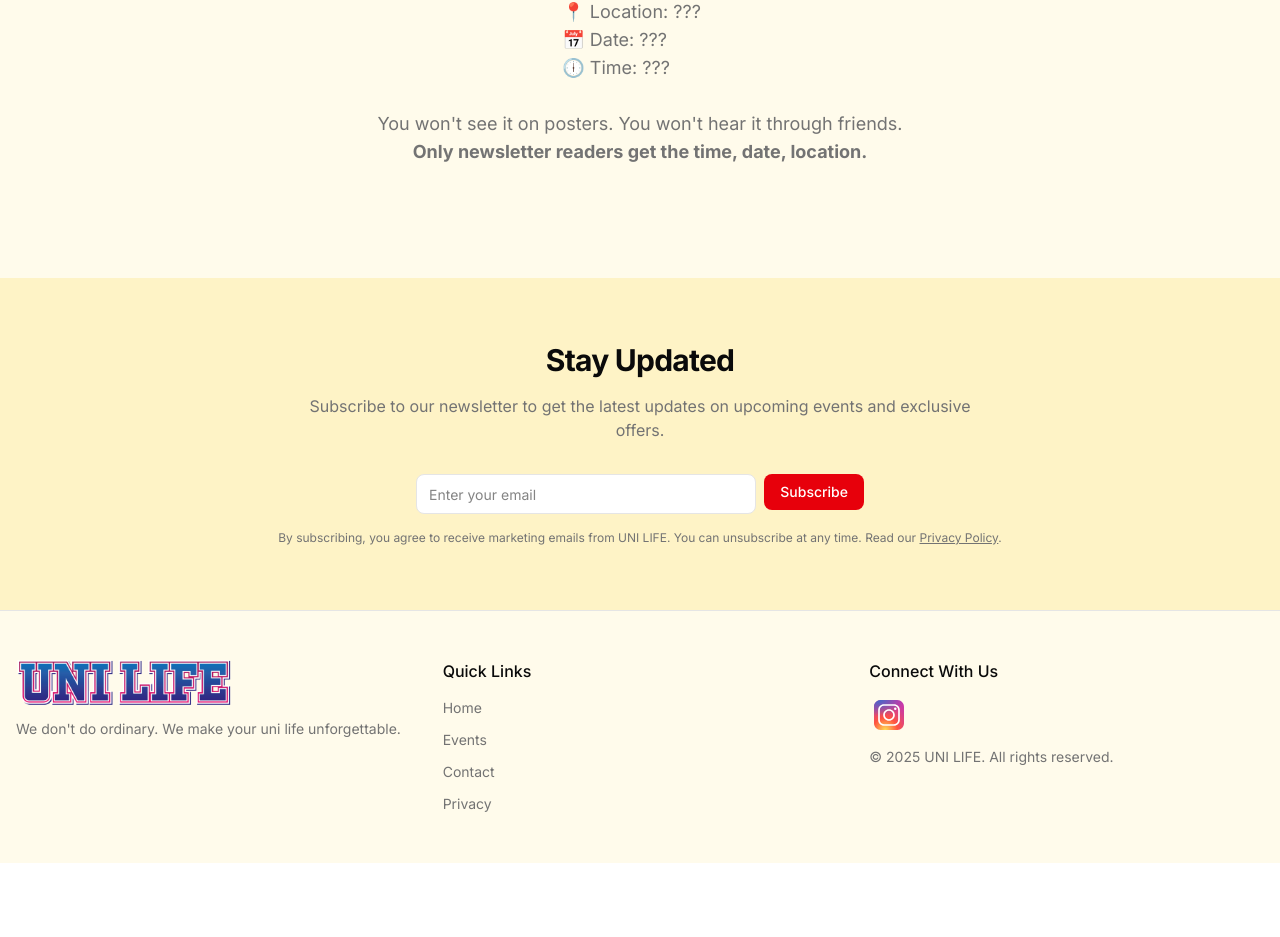
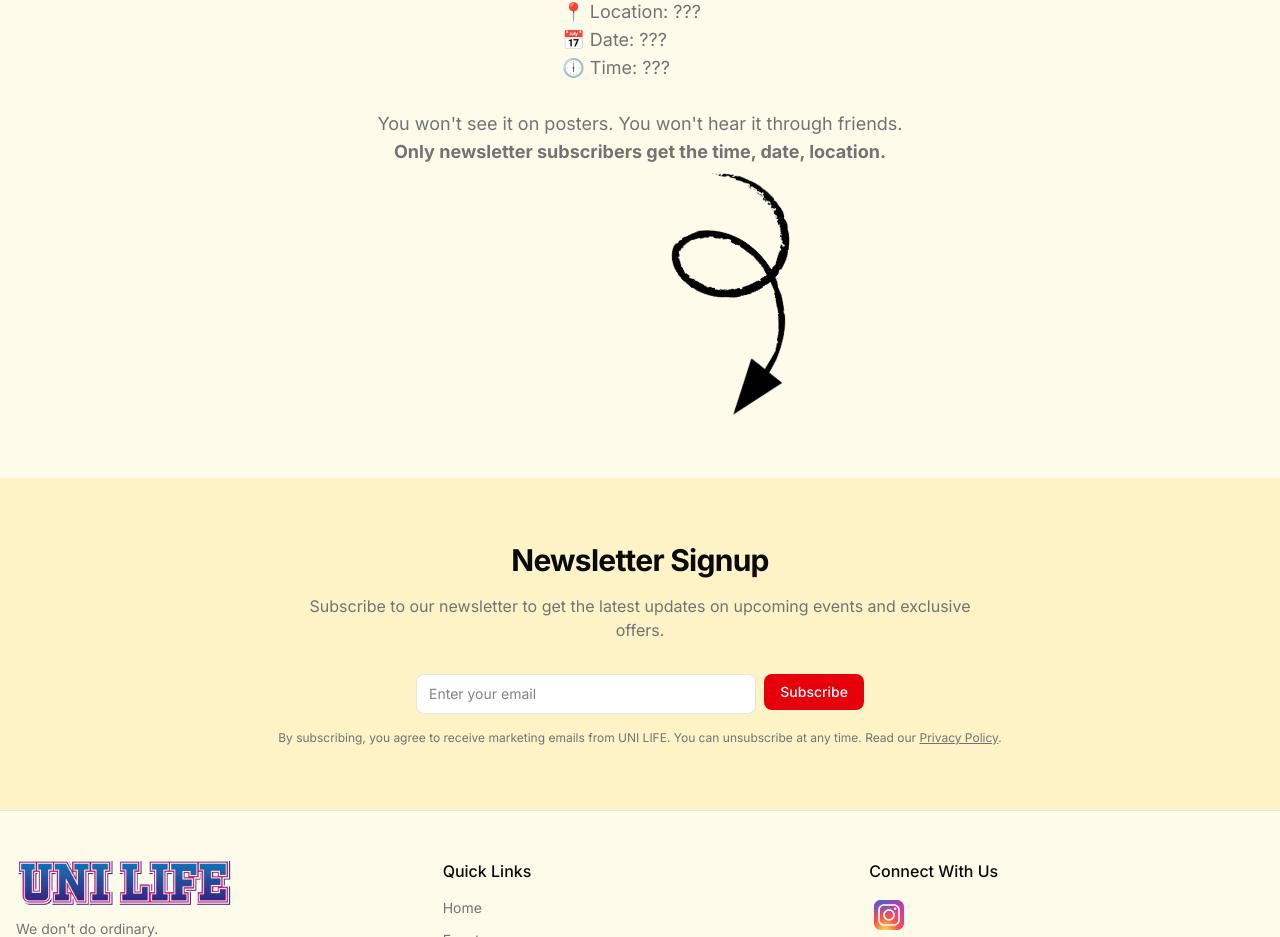
Before and after one commit to strengv1/unilife, a Next.js app: page /events/magicIsland in a window 1280 px wide. Shown: the part 1492-2429 px from the top of the page. Before the commit the page ends 2355 px from the top, so only its background shows below. Built offline with nearby package versions, Linux system fonts and the light colour scheme.

Commit message:
pikkumuutoksii, redbull pois, MGCIsland nuoli, event-card positioning

```diff
--- /dev/null
+++ b/src/app/about/page.tsx
@@ -0,0 +1,19 @@
+import { Navbar } from "@/components/navbar"
+import { NewsletterSection } from "@/components/newsletterSection"
+
+export default function ContactPage() {
+  return (
+    <div className="flex min-h-screen flex-col bg-amber-50">
+      <Navbar />
+      <main className="flex-1">
+        <section className="py-16 lg:py-32">
+          <h1>About us</h1>
+
+        </section>
+
+
+        <NewsletterSection />
+      </main>
+    </div>
+  )
+}
--- a/src/app/events/battleroyale/_components/HeroSection.tsx
+++ b/src/app/events/battleroyale/_components/HeroSection.tsx
@@ -45,7 +45,7 @@ export const HeroSection = () => {
               </div>
               <div className="flex items-center gap-2">
                 <Trophy className="h-5 w-5" />
-                <span>Cash Prizes</span>
+                <span>€1,250 Prize Pool</span>
               </div>
             </div>
             <div className="flex flex-col sm:flex-row justify-center gap-4 pt-6 mt-10 mx-10">
--- a/src/app/events/battleroyale/_components/PartnerSection.tsx
+++ b/src/app/events/battleroyale/_components/PartnerSection.tsx
@@ -19,10 +19,16 @@ export default function PartnerSection() {
 
   const partners: Partner[] = [
     {
-      name: "Red Bull",
-      imageSrc: "/redbull_logo.png",
-      website: "https://redbull.com"
+      name: "Aalto Beer Pong",
+      imageSrc: "/abp_logo.png",
+      website: "https://aaltobeerpong.fi"
     },
+    {
+      name: "UNI LIFE",
+      imageSrc: "/unilife_logo.png",
+      website: ""
+    },
+
     {
       name: "Aalto Beer Pong",
       imageSrc: "/abp_logo.png",
@@ -32,26 +38,6 @@ export default function PartnerSection() {
       name: "UNI LIFE",
       imageSrc: "/unilife_logo.png",
       website: ""
-    },
-    {
-      name: "Red Bull",
-      imageSrc: "/redbull_logo.png",
-      website: "https://redbull.com"
-    },
-    {
-      name: "Aalto Beer Pong",
-      imageSrc: "/abp_logo.png",
-      website: "https://aaltobeerpong.fi"
-    },
-    {
-      name: "UNI LIFE",
-      imageSrc: "/unilife_logo.png",
-      website: ""
-    },
-    {
-      name: "Red Bull",
-      imageSrc: "/redbull_logo.png",
-      website: "https://redbull.com"
     },
     {
       name: "Aalto Beer Pong",
--- a/src/app/events/magicIsland/_components/AboutSection.tsx
+++ b/src/app/events/magicIsland/_components/AboutSection.tsx
@@ -1,10 +1,11 @@
 import { Card, CardContent } from "@/components/ui/card"
 import { PartyPopper, Music2, Utensils } from "lucide-react"
+import Image from "next/image"
 
 export const AboutSection = () => {
   return (
     <section id="about" className="py-20 md:py-28 bg-amber-50">
-      <div className="container mx-auto max-w-6xl px-4">
+      <div className="container flex flex-col mx-auto max-w-6xl px-4">
         <div className="mx-auto max-w-5xl text-center">
           <h2 className="text-3xl font-bold tracking-tight sm:text-4xl md:text-5xl">
             Magic Island 🏝️
@@ -16,8 +17,8 @@ export const AboutSection = () => {
             Magic Island is an open-air party like no other — free food, pulsing music, and just a bit of water between you and the wildest open-air of the summer season.
           </p>
           <p className="mt-6 text-lg text-muted-foreground">
-          Yes, you’ll have to trek through water to get there..<br/>
-          <b>But what waits on the other side?</b>
+            Yes, you’ll have to trek through water to get there..<br/>
+            <b>But what waits on the other side?</b>
           </p>
         </div>
 
@@ -75,8 +76,15 @@ export const AboutSection = () => {
           You won&apos;t see it on posters. You won&apos;t hear it through friends.
         </p>
         <p className="font-bold text-center text-muted-foreground text-lg">
-          Only newsletter readers get the time, date, location.
+          Only newsletter subscribers get the time, date, location.
         </p>
+        <Image
+          className="self-center rotate-45 mt-8 ml-48 -mb-4"
+          src="/squiggly_arrow_no_bg.png"
+          alt="arrow"
+          height={200}
+          width={200}
+        />
       </div>
     </section>
   )
--- a/src/components/event-card.tsx
+++ b/src/components/event-card.tsx
@@ -33,7 +33,7 @@ export function EventCard({ title, subtitle, date, time, location, image, catego
         </Link>
         {isFeatured && <Badge className="absolute top-2 right-2 bg-red-500 hover:bg-red-600">Featured</Badge>}
       </div>
-      <CardHeader className="p-4 pb-0">
+      <CardHeader className="px-4">
         <div className="space-y-1">
           <Badge variant="outline" className="mb-2 text-blue-900 border-blue-100">
             {category}
--- a/src/components/footer.tsx
+++ b/src/components/footer.tsx
@@ -16,7 +16,7 @@ export function Footer() {
               />
             </Link>
             <p className="text-sm text-muted-foreground">
-              We don&apos;t do ordinary. <span className="block md:inline">We make your uni life unforgettable.</span>
+              We don&apos;t do ordinary.
             </p>
           </div>
           <div className="space-y-3">
--- a/src/components/newsletterSection.tsx
+++ b/src/components/newsletterSection.tsx
@@ -5,7 +5,7 @@ export const NewsletterSection = () => {
   return (
     <section id="newsletter" className="py-16 bg-amber-100">
       <div className="container px-4 mx-auto text-center">
-        <h2 className="text-3xl font-bold tracking-tight mb-4">Stay Updated</h2>
+        <h2 className="text-3xl font-bold tracking-tight mb-4">Newsletter Signup</h2>
         <p className="text-muted-foreground max-w-2xl mx-auto mb-8">
           Subscribe to our newsletter to get the latest updates on upcoming events and exclusive offers.
         </p>
```
Also changed, not shown: public/squiggly_arrow_no_bg.png (added).
